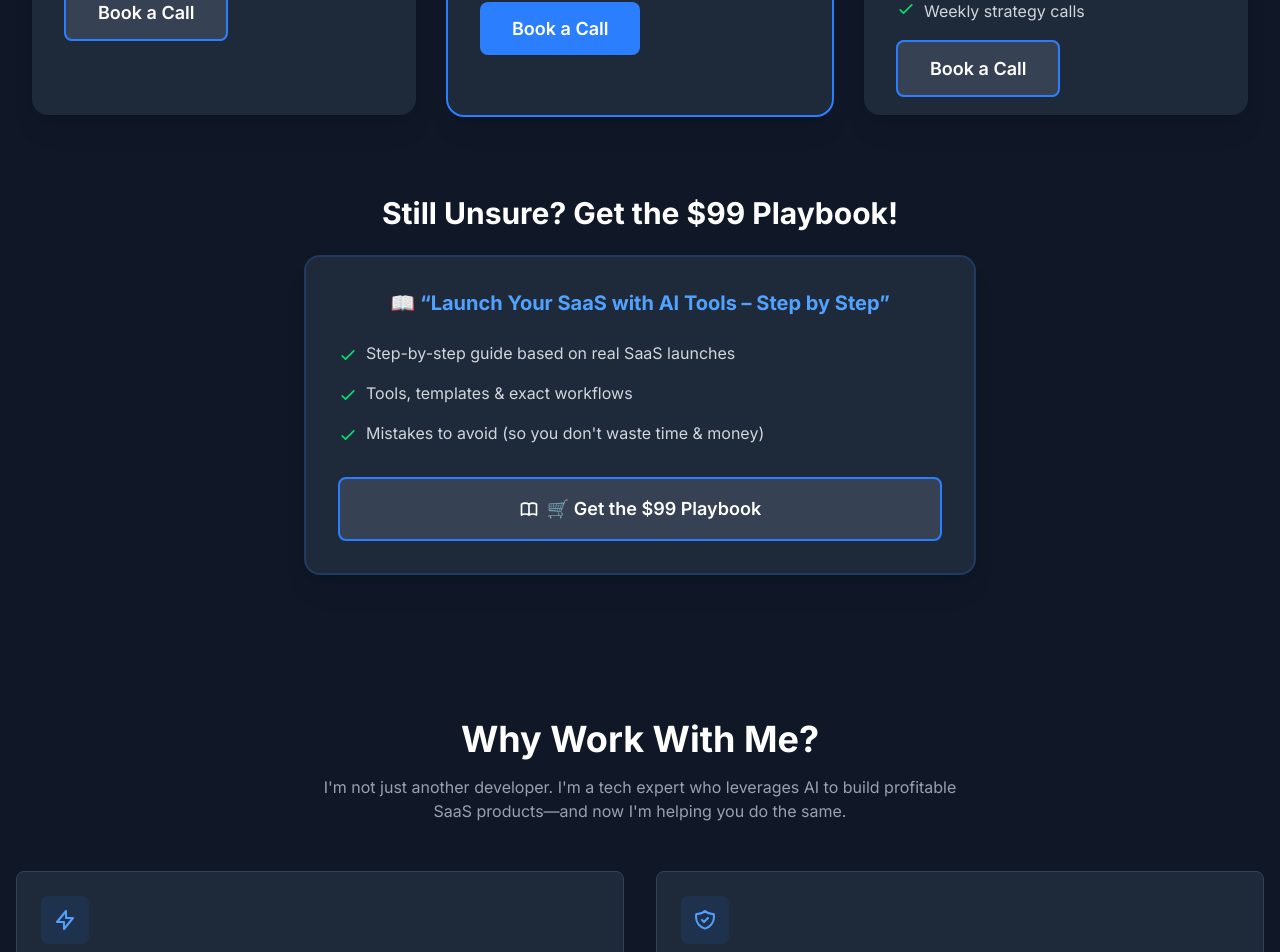
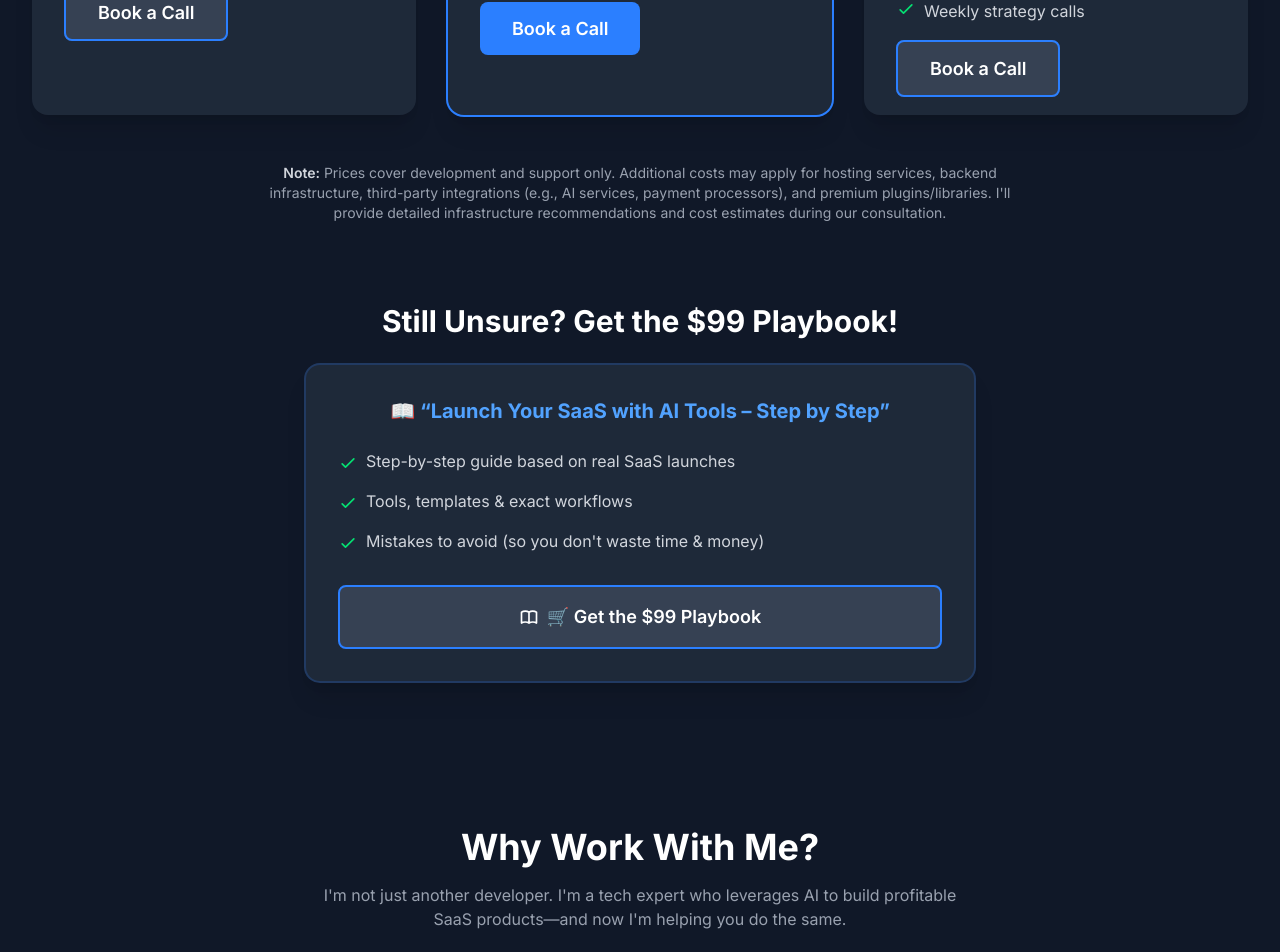
Before and after one commit to franciscohumarang/saas_development, a Next.js app: page / in a window 1280 px wide. Shown: the part 1352-2304 px from the top of the page. Built offline with nearby package versions, Linux system fonts and the light colour scheme.

Commit message:
add pricing disclamer

```diff
--- a/src/components/Pricing.tsx
+++ b/src/components/Pricing.tsx
@@ -105,6 +105,13 @@ const Pricing = () => {
           ))}
         </div>
 
+        {/* Pricing Disclaimer */}
+        <div className="mt-12 mb-20 max-w-3xl mx-auto">
+          <p className="text-sm text-gray-400 text-center">
+            <span className="font-semibold text-gray-300">Note:</span> Prices cover development and support only. Additional costs may apply for hosting services, backend infrastructure, third-party integrations (e.g., AI services, payment processors), and premium plugins/libraries. I&apos;ll provide detailed infrastructure recommendations and cost estimates during our consultation.
+          </p>
+        </div>
+
         {/* DIY Playbook Section */}
         <div className="mt-20 max-w-2xl mx-auto text-center">
           <h3 className="text-2xl md:text-3xl font-bold text-white mb-6">
```
